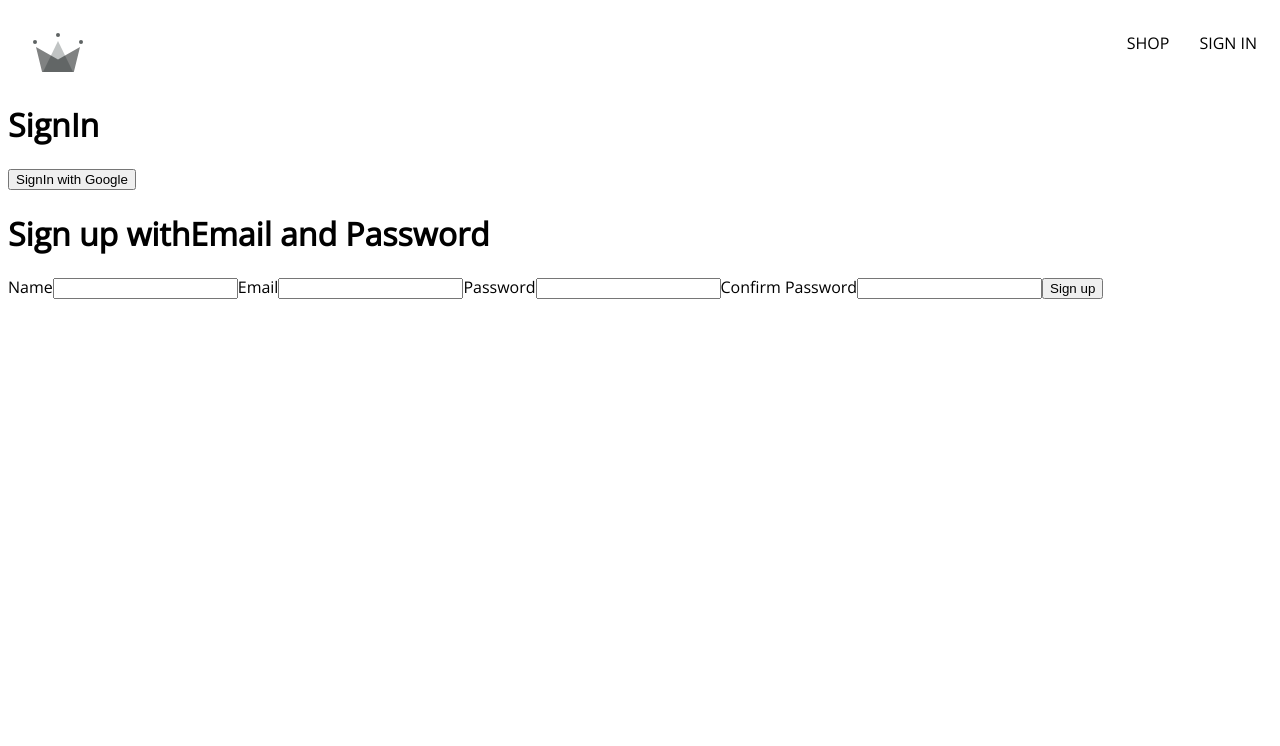
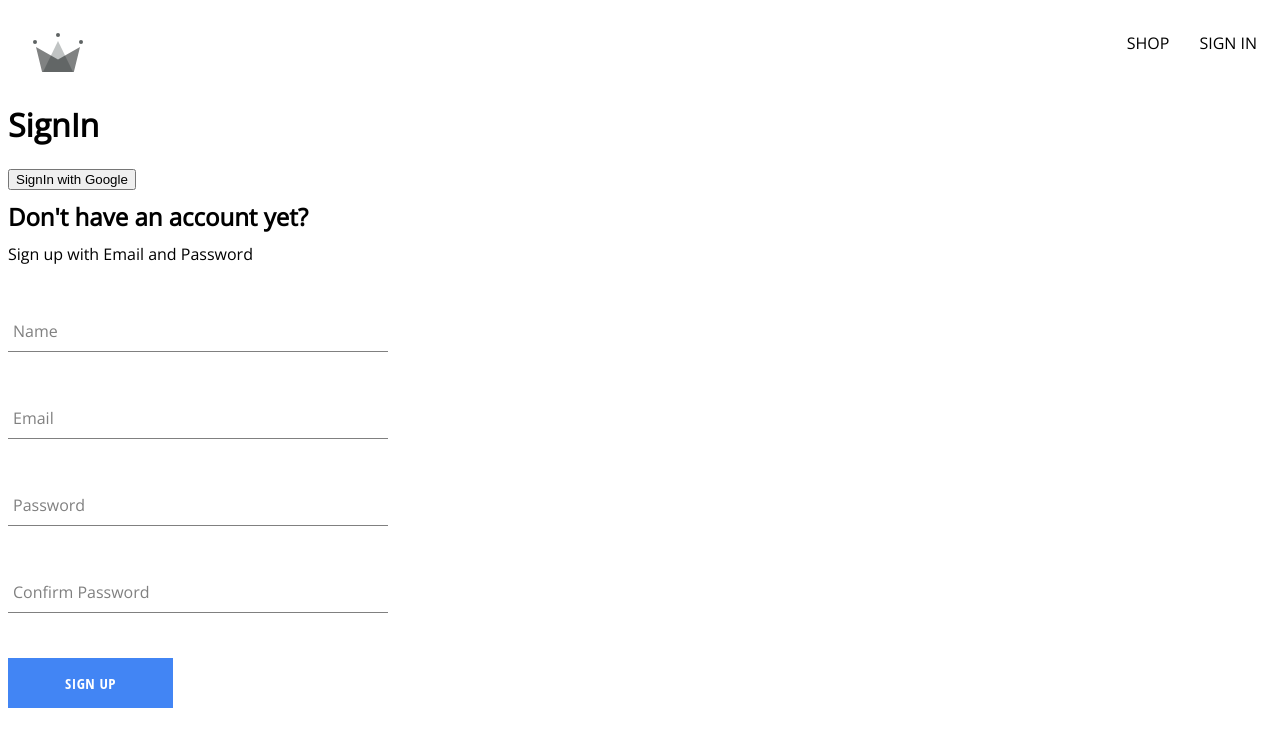
Before and after one commit to reaperhound/Crown-Clothing, a React (Vite) app: page /sign-in in a window 1280 px wide. Shown: the top 746 px of the page. Built offline with nearby package versions, Linux system fonts and the light colour scheme.

Commit message:
Added a new component for inputs and a new one for buttons too added styling too; haven't implemented these buttons and inputs in all avilable cases but it is ready for use

```diff
--- /dev/null
+++ b/src/components/button/button.component.jsx
@@ -0,0 +1,17 @@
+import './button.styles.scss'
+
+const BUTTON_TYPE_CLASSES = {
+  google: 'google-sign-in',
+  inverted: 'inverted',
+}
+
+const ButtonComponent = ({ children, buttonType, ...otherProps }) => {
+  return (
+    <button
+    className={`${BUTTON_TYPE_CLASSES[buttonType]} button-container`}>
+       {children}
+    </button>
+  )
+}
+
+export default ButtonComponent
--- /dev/null
+++ b/src/components/button/button.styles.scss
@@ -0,0 +1,46 @@
+.button-container {
+  min-width: 165px;
+  width: auto;
+  height: 50px;
+  letter-spacing: 0.5px;
+  line-height: 50px;
+  padding: 0 35px 0 35px;
+  font-size: 15px;
+  background-color: black;
+  color: white;
+  text-transform: uppercase;
+  font-family: 'Open Sans Condensed';
+  font-weight: bolder;
+  border: none;
+  cursor: pointer;
+  display: flex;
+  justify-content: center;
+
+  &:hover {
+    background-color: white;
+    color: black;
+    border: 1px solid black;
+  }
+
+  &.google-sign-in {
+    background-color: #4285f4;
+    color: white;
+
+    &:hover {
+      background-color: #357ae8;
+      border: none;
+    }
+  }
+
+  &.inverted {
+    background-color: white;
+    color: black;
+    border: 1px solid black;
+
+    &:hover {
+      background-color: black;
+      color: white;
+      border: none;
+    }
+  }
+}
--- /dev/null
+++ b/src/components/form-input/form-input.component.jsx
@@ -0,0 +1,21 @@
+import "./form-input.styles.scss";
+
+const FormInput = ({ label, ...otherProps }) => {
+  return (
+    <div className="group">
+      <input {...otherProps} className="form-input" />
+      {label && (
+        <label
+          className={`${
+            otherProps.value.length > 0 ? "shrink" : ""
+          } form-input-label`}
+        >
+          {label}
+        </label>
+      )}
+
+    </div>
+  );
+};
+
+export default FormInput;
--- /dev/null
+++ b/src/components/form-input/form-input.styles.scss
@@ -0,0 +1,54 @@
+$sub-color: grey;
+$main-color: black;
+
+@mixin shrinkLabel {
+  top: -14px;
+  font-size: 12px;
+  color: $main-color;
+}
+
+.group {
+  position: relative;
+  margin: 45px 0;
+
+  .form-input {
+    background: none;
+    background-color: white;
+    color: $sub-color;
+    font-size: 18px;
+    padding: 10px 10px 10px 5px;
+    display: block;
+    width: 100%;
+    border: none;
+    border-radius: 0;
+    border-bottom: 1px solid $sub-color;
+    margin: 25px 0;
+
+    &:focus {
+      outline: none;
+    }
+
+    &:focus ~ .form-input-label {
+      @include shrinkLabel();
+    }
+  }
+
+  input[type='password'] {
+    letter-spacing: 0.3em;
+  }
+
+  .form-input-label {
+    color: $sub-color;
+    font-size: 16px;
+    font-weight: normal;
+    position: absolute;
+    pointer-events: none;
+    left: 5px;
+    top: 10px;
+    transition: 300ms ease all;
+
+    &.shrink {
+      @include shrinkLabel();
+    }
+  }
+}
--- a/src/components/sign-up-form/signUp.component.jsx
+++ b/src/components/sign-up-form/signUp.component.jsx
@@ -4,6 +4,8 @@
   createUserDocumentFromAuth,
 } from "../../utils/firebase/firabase.utils";
 import "./signUp.styles.scss";
+import FormInput from "../form-input/form-input.component";
+import ButtonComponent from "../button/button.component";
 
 const defaultFormFields = {
   displayName: "",
@@ -52,11 +54,13 @@
   };
 
   return (
-    <div>
-      <h1>Sign up withEmail and Password</h1>
+    <div className="sign-up-container">
+      <h2>Don't have an account yet?</h2>
+      <span>Sign up with Email and Password</span>
       <form onSubmit={onSubmitHandler}>
-        <label htmlFor="">Name</label>
-        <input
+
+        <FormInput
+          label={`Name`}
           required
           type="text"
           onChange={onChangeHandler}
@@ -64,8 +68,8 @@
           value={displayName}
         />
 
-        <label htmlFor="">Email</label>
-        <input
+        <FormInput
+          label={`Email`}
           required
           type="email"
           onChange={onChangeHandler}
@@ -73,8 +77,8 @@
           value={email}
         />
 
-        <label htmlFor="">Password</label>
-        <input
+        <FormInput
+          label={`Password`}
           required
           type="password"
           onChange={onChangeHandler}
@@ -82,8 +86,8 @@
           value={password}
         />
 
-        <label htmlFor="">Confirm Password</label>
-        <input
+        <FormInput
+          label={`Confirm Password`}
           required
           type="password"
           onChange={onChangeHandler}
@@ -91,7 +95,7 @@
           value={confirmPassword}
         />
 
-        <button type="submit">Sign up</button>
+        <ButtonComponent type="submit" buttonType={`google`}>Sign up</ButtonComponent>
       </form>
     </div>
   );
--- a/src/components/sign-up-form/signUp.styles.scss
+++ b/src/components/sign-up-form/signUp.styles.scss
@@ -0,0 +1,9 @@
+.sign-up-container {
+  display: flex;
+  flex-direction: column;
+  width: 380px;
+
+  h2 {
+    margin: 10px 0;
+  }
+}
```
